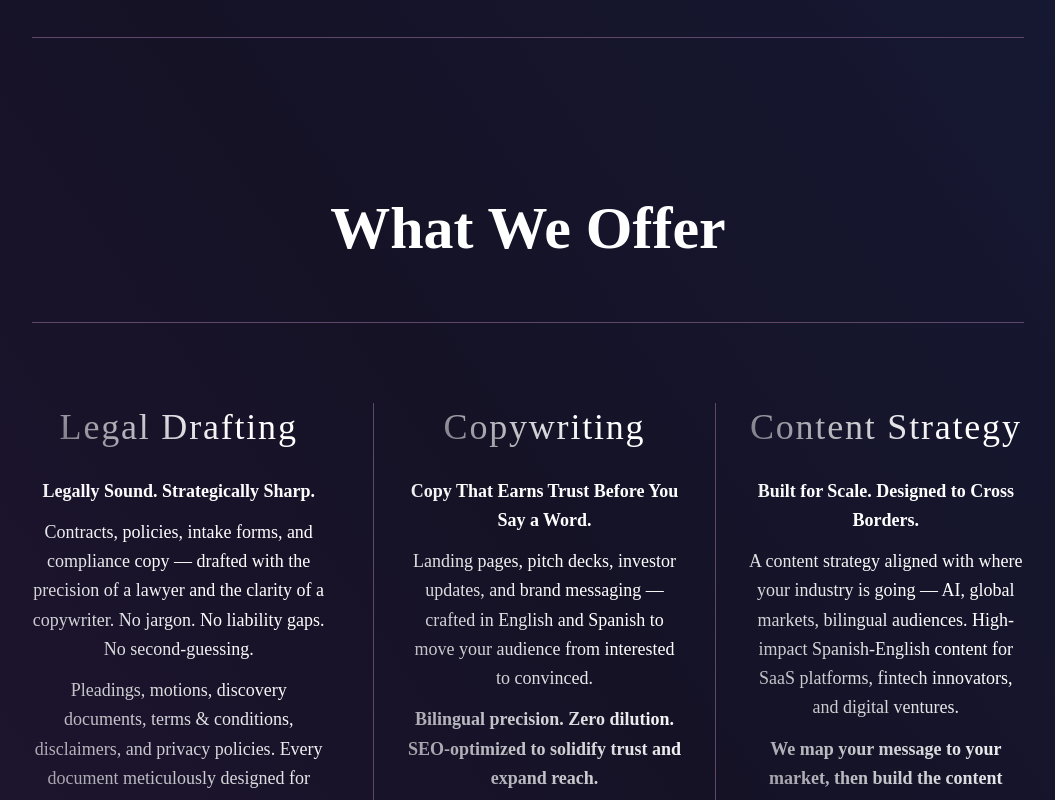
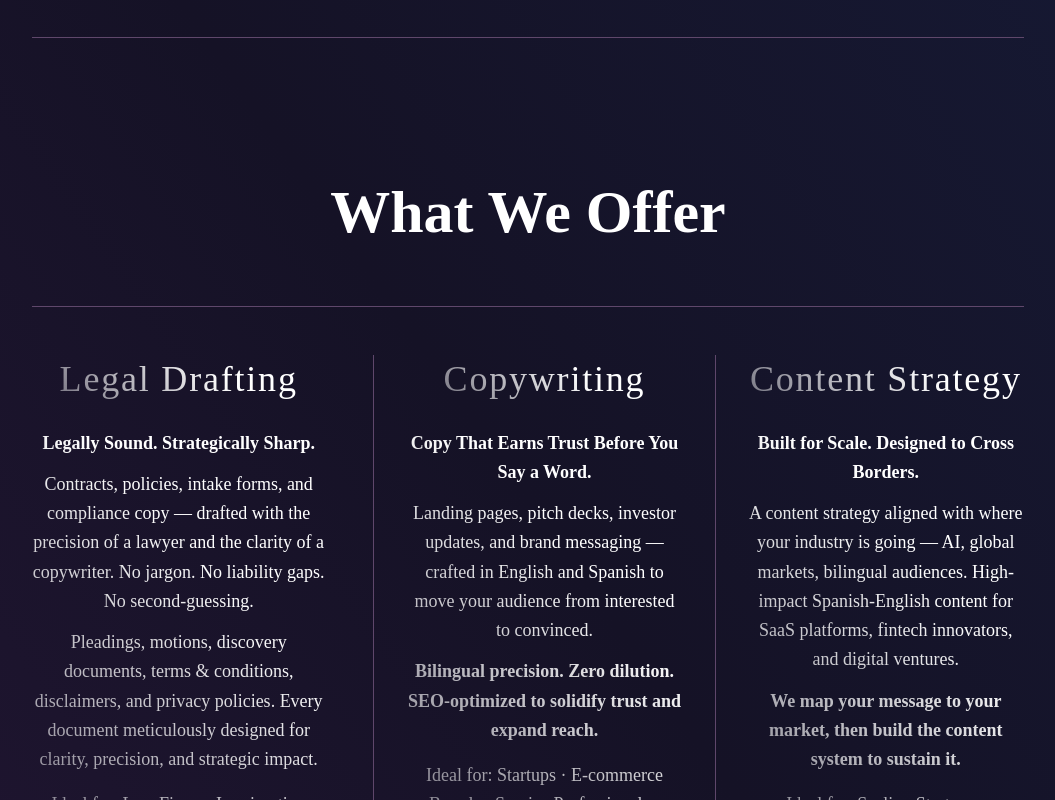
Before and after one commit to OZZDB/OZZDB, a React (Vite) app: page / in a window 1280 px wide. Shown: the part 2500-3300 px from the top of the page, without its empty margins (112-1167 px from the left). Built offline with nearby package versions, Linux system fonts and the light colour scheme; a web font is replaced by a local one.

Commit message:
fix: reduce excess bottom padding in services section

```diff
--- a/components/ServicesSection.tsx
+++ b/components/ServicesSection.tsx
@@ -33,11 +33,11 @@ const services: ServiceCardProps[] = [
 
 export const ServicesSection: React.FC = () => {
   return (
-    <section id="services" className="space-y-12 md:space-y-16 py-12 md:py-16">
+    <section id="services" className="space-y-12 md:space-y-16 py-12 md:py-12">
       <h2 className="font-['Quattrocento'] text-4xl sm:text-5xl md:text-6xl text-center font-bold text-gradient text-gradient-secondary">
         What We Offer
       </h2>
-      <div className="border-t border-b border-[#5F476B] py-12 md:py-20">
+      <div className="border-t border-b border-[#5F476B] py-12 md:py-12">
         <div className="grid grid-cols-1 md:grid-cols-3 gap-y-12 md:gap-y-0 md:gap-x-8">
           {services.map((service, index) => (
             <ServiceCard
```
